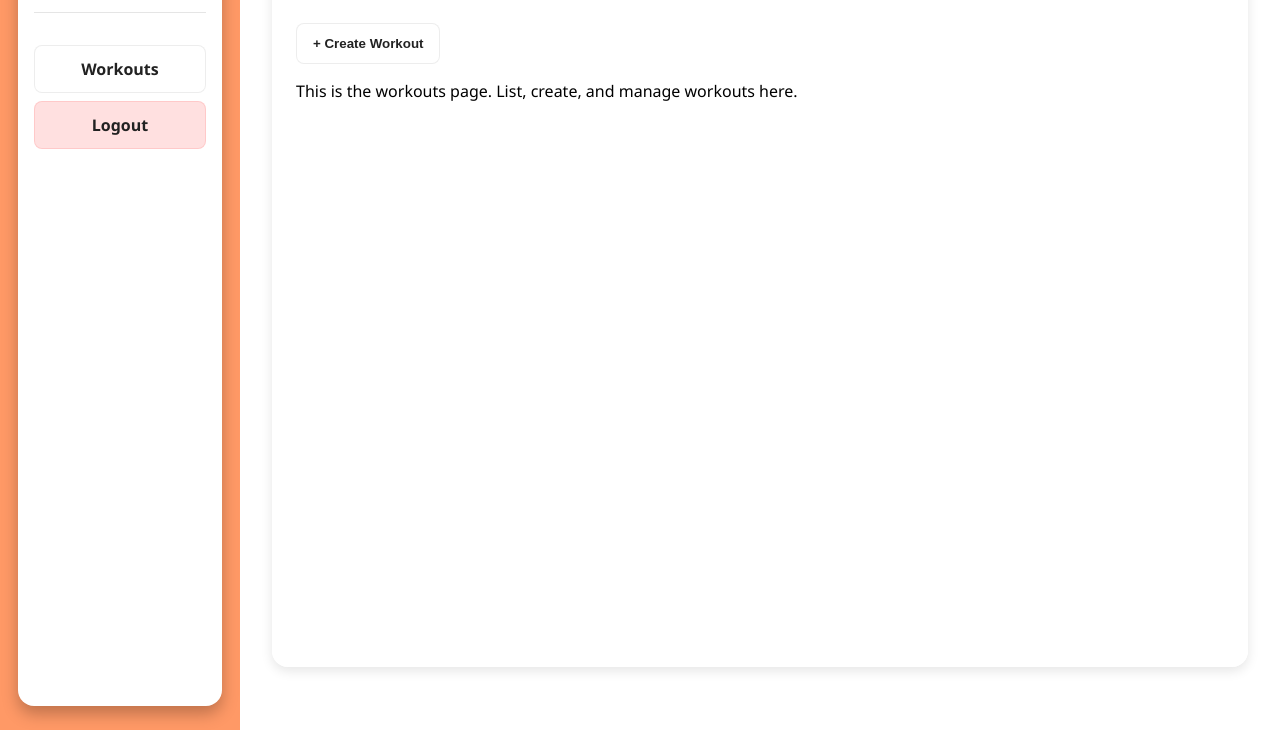
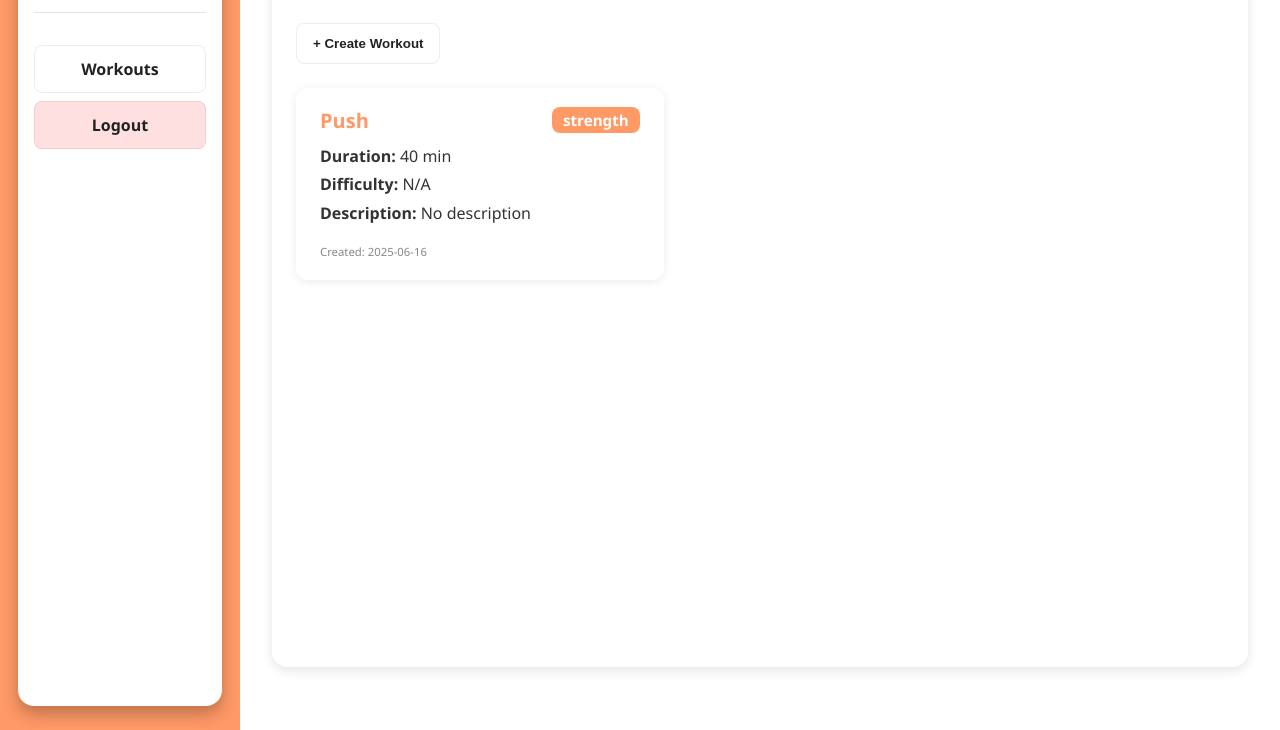
Before and after one commit to Flow69420/software-at3, a Flask app: page /dashboard/workouts in a window 1280 px wide. Shown: the part 118-848 px from the top of the page. Run offline with Flask 3, Linux system fonts and the light colour scheme; a user stored in the database is signed in.

Commit message:
Added the workout cards

```diff
--- a/app.py
+++ b/app.py
@@ -4,7 +4,7 @@ from flask import render_template, redirect, url_for, flash
 app = Flask(__name__)
 app.config.from_pyfile('config.py')
 
-from models import db, User
+from models import db, User, Workout
 
 from flask_migrate import Migrate
 
@@ -73,13 +73,31 @@ def dashboard():
 @login_required
 def workouts():
     form = WorkoutForm()
-    return render_template('dashboard.html', username=current_user.username, email=current_user.email, active_section='workouts', workout_form=form)
+    user_workouts = Workout.query.filter_by(user_id=current_user.id).order_by(Workout.created_at.desc()).all()
+    return render_template(
+        'dashboard.html',
+        username=current_user.username,
+        email=current_user.email,
+        active_section='workouts',
+        workout_form=form,
+        workouts=user_workouts
+    )
 
 @app.route('/dashboard/workouts/create', methods=['POST'])
 @login_required
 def create_workout():
     form = WorkoutForm()
     if form.validate_on_submit():
+        new_workout = Workout(
+            name=form.name.data,
+            type=form.type.data,
+            duration=form.duration.data,
+            difficulty=form.difficulty.data,
+            description=form.description.data,
+            user_id=current_user.id
+        )
+        db.session.add(new_workout)
+        db.session.commit()
         flash('Workout created!', 'success')
     else:
         flash('Error creating workout.', 'danger')
--- a/static/css/dash.css
+++ b/static/css/dash.css
@@ -326,3 +326,64 @@ body, html {
     height: 60px;
     resize: vertical;
 }
+
+.workouts-list {
+    margin-top: 1.5rem;
+    display: flex;
+    flex-wrap: wrap;
+    gap: 1.5rem;
+    justify-content: flex-start;
+}
+
+.workout-card {
+    background: #fff;
+    border-radius: 12px;
+    box-shadow: 0 2px 10px rgba(0,0,0,0.08);
+    padding: 1.2rem 1.5rem;
+    min-width: 260px;
+    max-width: 320px;
+    flex: 1 1 260px;
+    display: flex;
+    flex-direction: column;
+    transition: box-shadow 0.2s;
+}
+
+.workout-card:hover {
+    box-shadow: 0 4px 18px rgba(255,153,102,0.18);
+}
+
+.workout-card-header {
+    display: flex;
+    justify-content: space-between;
+    align-items: center;
+    margin-bottom: 0.7rem;
+}
+
+.workout-card-header h3 {
+    margin: 0;
+    font-size: 1.25rem;
+    color: #ff9966;
+}
+
+.workout-type {
+    background: #ff9966;
+    color: #fff;
+    border-radius: 8px;
+    padding: 0.2rem 0.7rem;
+    font-size: 0.95rem;
+    font-weight: 600;
+}
+
+.workout-card-body {
+    font-size: 1rem;
+    color: #333;
+    display: flex;
+    flex-direction: column;
+    gap: 0.4rem;
+}
+
+.workout-date {
+    margin-top: 0.7rem;
+    color: #888;
+    font-size: 0.85rem;
+}
--- a/templates/dashboard.html
+++ b/templates/dashboard.html
@@ -51,7 +51,26 @@
                     <div class="workout-section">
                         <h1>Workouts</h1>
                         <button id="openWorkoutModal" class="sidebar-button">+ Create Workout</button>
-                        <p>This is the workouts page. List, create, and manage workouts here.</p>
+                        <div class="workouts-list">
+                            {% if workouts %}
+                                {% for workout in workouts %}
+                                    <div class="workout-card">
+                                        <div class="workout-card-header">
+                                            <h3>{{ workout.name }}</h3>
+                                            <span class="workout-type">{{ workout.type }}</span>
+                                        </div>
+                                        <div class="workout-card-body">
+                                            <div><strong>Duration:</strong> {{ workout.duration }} min</div>
+                                            <div><strong>Difficulty:</strong> {{ workout.difficulty or "N/A" }}</div>
+                                            <div><strong>Description:</strong> {{ workout.description or "No description" }}</div>
+                                            <div class="workout-date"><small>Created: {{ workout.created_at.strftime('%Y-%m-%d') }}</small></div>
+                                        </div>
+                                    </div>
+                                {% endfor %}
+                            {% else %}
+                                <p>No workouts yet. Create your first workout!</p>
+                            {% endif %}
+                        </div>
                     </div>
                 </div>
         </div>
```
Also changed, not shown: instance/fitquest.db.
